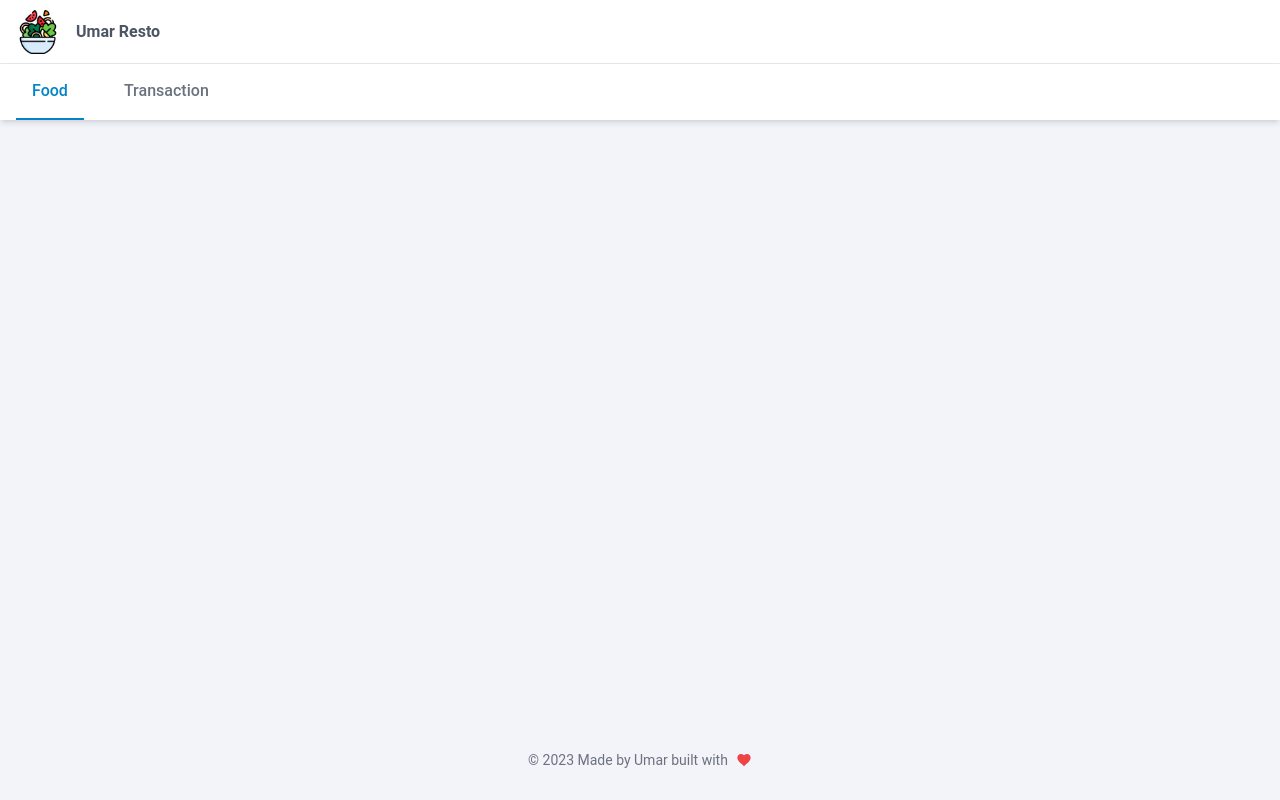
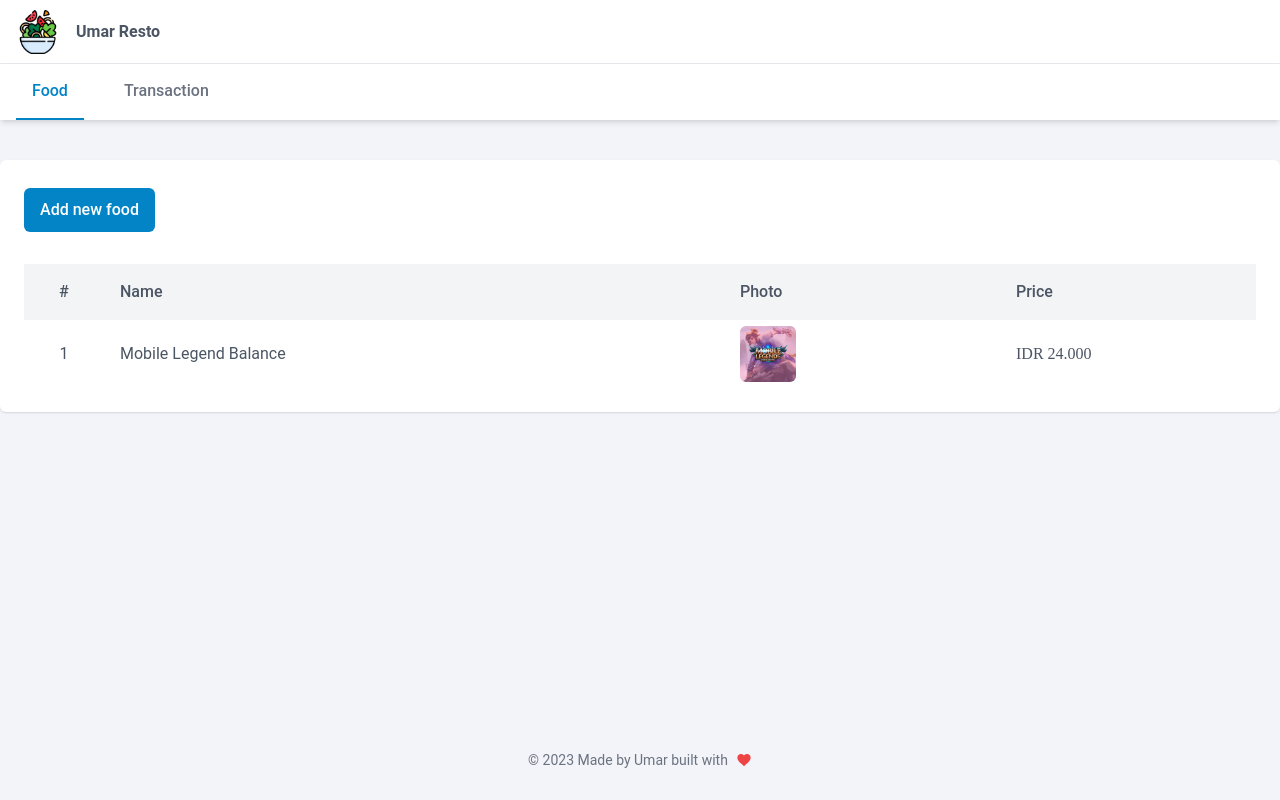
Before and after one commit to umardev500/simple-pos, a React (Vite) app: page /foods in a window 1280 px wide. Built offline with nearby package versions, Linux system fonts and the light colour scheme.

Commit message:
add food list view

```diff
--- a/src/assets/scss/app.scss
+++ b/src/assets/scss/app.scss
@@ -5,6 +5,7 @@
 @import "header/header";
 @import "fonts";
 @import "card/card";
+@import "table/table";
 
 * {
   font-family: 'Roboto';
--- /dev/null
+++ b/src/assets/scss/table/table.scss
@@ -0,0 +1,9 @@
+.table {
+  /* display: none; */
+
+  tbody {
+    tr:nth-child(even) {
+      @apply bg-gray-50;
+    }
+  }
+}
--- /dev/null
+++ b/src/components/molecules/foodListing/FoodListing.tsx
@@ -0,0 +1,21 @@
+import React from 'react'
+
+interface Props {
+    num: number
+    name: string
+    price: string
+    thumb: string
+}
+
+export const FoodListing: React.FC<Props> = ({ num, name, price, thumb }) => {
+    return (
+        <tr className="">
+            <td className="py-1.5 px-4 text-gray-600 text-center">{num}</td>
+            <td className="py-1.5 px-4 text-gray-600">{name}</td>
+            <td className="py-1.5 px-4 ">
+                <img className="w-14 h-14 rounded-md" src={thumb} alt="thumb" />
+            </td>
+            <td className="py-1.5 px-4 text-gray-600 font-medium ubuntu">IDR {price}</td>
+        </tr>
+    )
+}
--- /dev/null
+++ b/src/components/molecules/foodListing/index.ts
@@ -0,0 +1 @@
+export * from './FoodListing'
--- a/src/components/molecules/index.ts
+++ b/src/components/molecules/index.ts
@@ -1,2 +1,3 @@
 export * from './cardListing'
 export * from './orderListing'
+export * from './foodListing'
--- /dev/null
+++ b/src/components/organisms/foodList/FoodList.tsx
@@ -0,0 +1,22 @@
+import { FoodListing } from '@components/molecules'
+import React from 'react'
+
+export const FoodList: React.FC = () => {
+    return (
+        <div className="mt-8">
+            <table className="w-full table">
+                <thead>
+                    <tr className="text-gray-600 bg-gray-100">
+                        <th className="py-4 px-4 w-20 font-medium text-center">#</th>
+                        <th className="py-4 px-4 font-medium text-left">Name</th>
+                        <th className="py-4 px-4 font-medium text-left">Photo</th>
+                        <th className="py-4 px-4 xl:w-64 font-medium text-left">Price</th>
+                    </tr>
+                </thead>
+                <tbody>
+                    <FoodListing num={1} name="Mobile Legend Balance" price="24.000" thumb="assets/thumbs/MobileLegend-icon.jpg" />
+                </tbody>
+            </table>
+        </div>
+    )
+}
--- /dev/null
+++ b/src/components/organisms/foodList/index.ts
@@ -0,0 +1 @@
+export * from './FoodList'
--- a/src/components/organisms/index.ts
+++ b/src/components/organisms/index.ts
@@ -3,3 +3,4 @@ export * from './menuList'
 export * from './cardList'
 export * from './orderList'
 export * from './footer'
+export * from './foodList'
--- a/src/components/pages/food/Food.tsx
+++ b/src/components/pages/food/Food.tsx
@@ -1,5 +1,16 @@
+import { FoodList } from '@components/organisms'
 import React from 'react'
+import { Link } from 'react-router-dom'
 
 export const Food: React.FC = () => {
-    return <div></div>
+    return (
+        <div className="container m-auto mt-10 p-6 rounded-md shadow-sm shadow-gray-300 bg-white">
+            <Link to="/" className="mt-1 inline-flex bg-sky-600 hover:bg-sky-700 text-white font-medium px-4 py-2.5 rounded-md">
+                Add new food
+            </Link>
+            <div>
+                <FoodList />
+            </div>
+        </div>
+    )
 }
```
